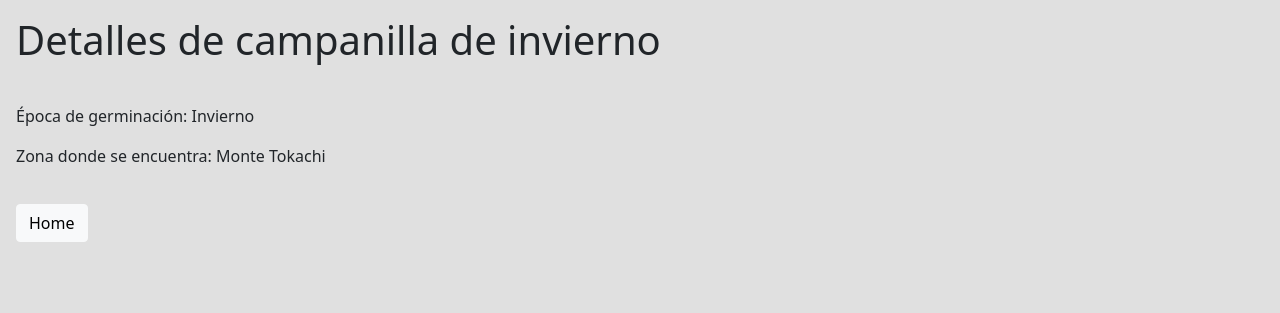
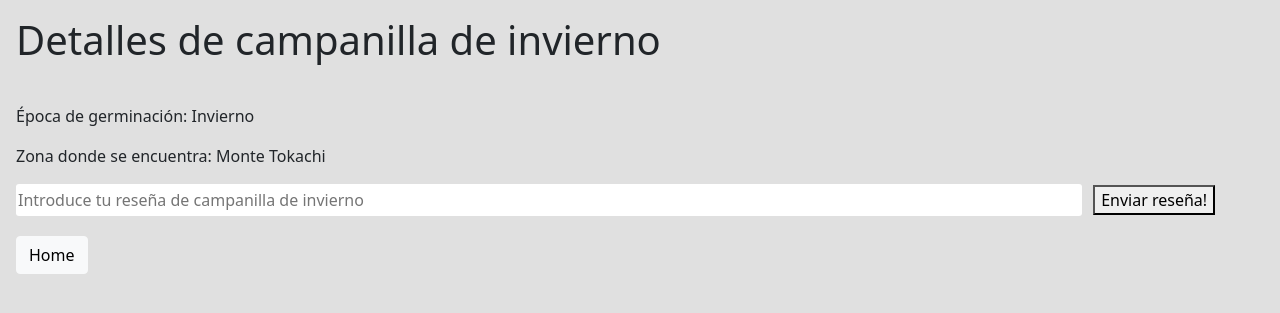
Before and after one commit to zerocool01010/web2_tpe_alt, a PHP site: page /details/7 in a window 1280 px wide. Shown: the top 313 px of the page. Run offline with PHP 8.4, Linux system fonts and the light colour scheme; data comes from the database, SQL or seed files in the repository.

Commit message:
Agrego input y button a resourcesDetail.tpl

```diff
--- a/templates/resourcesDetails.tpl
+++ b/templates/resourcesDetails.tpl
@@ -9,5 +9,8 @@
 </p>
 <p>Zona donde se encuentra: {$resource->zona}</p>
 
+<input placeholder="Introduce tu reseña de {$resource->recurso|lower}" type="text" size="110" id="review">
+<button type="submit" id="post">Enviar reseña!</button>
+{include file="js.tpl"}
 {include file="redirectHome.tpl"}
 {include file="footer.tpl"}
```
